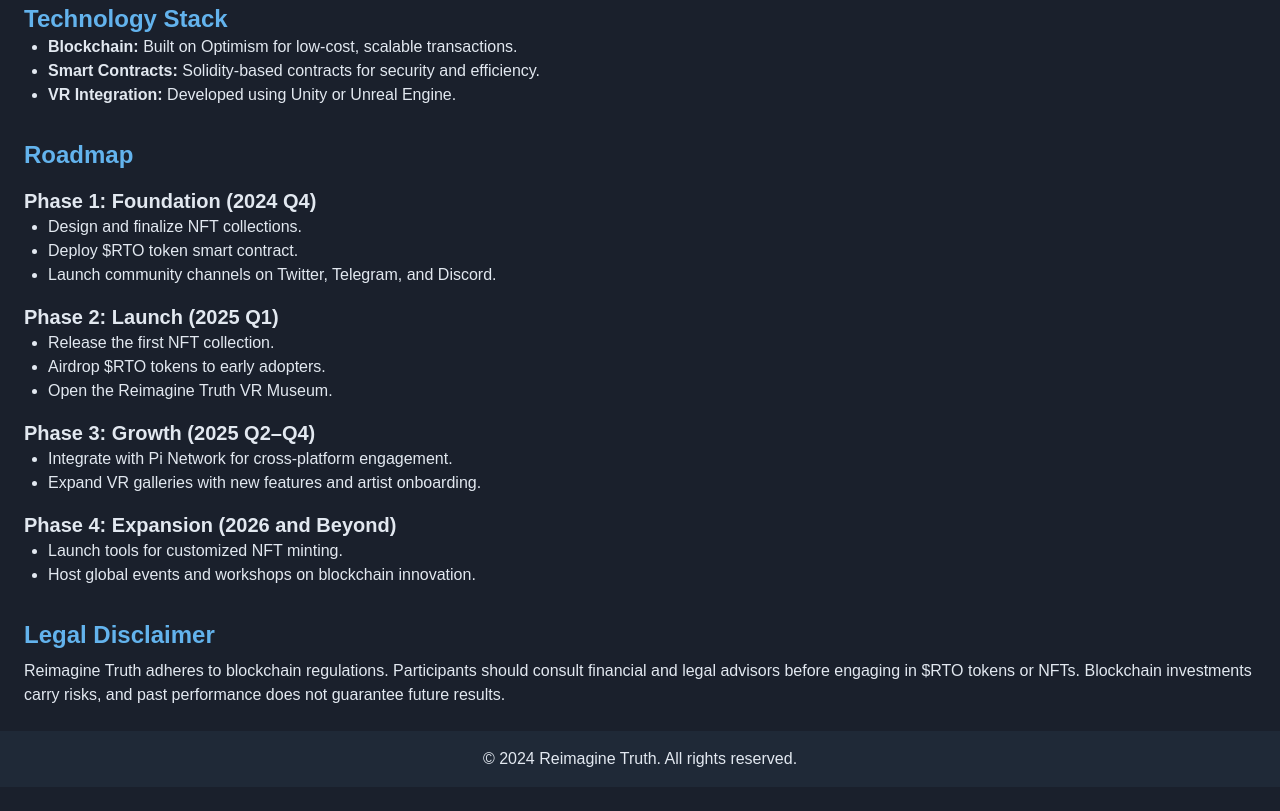
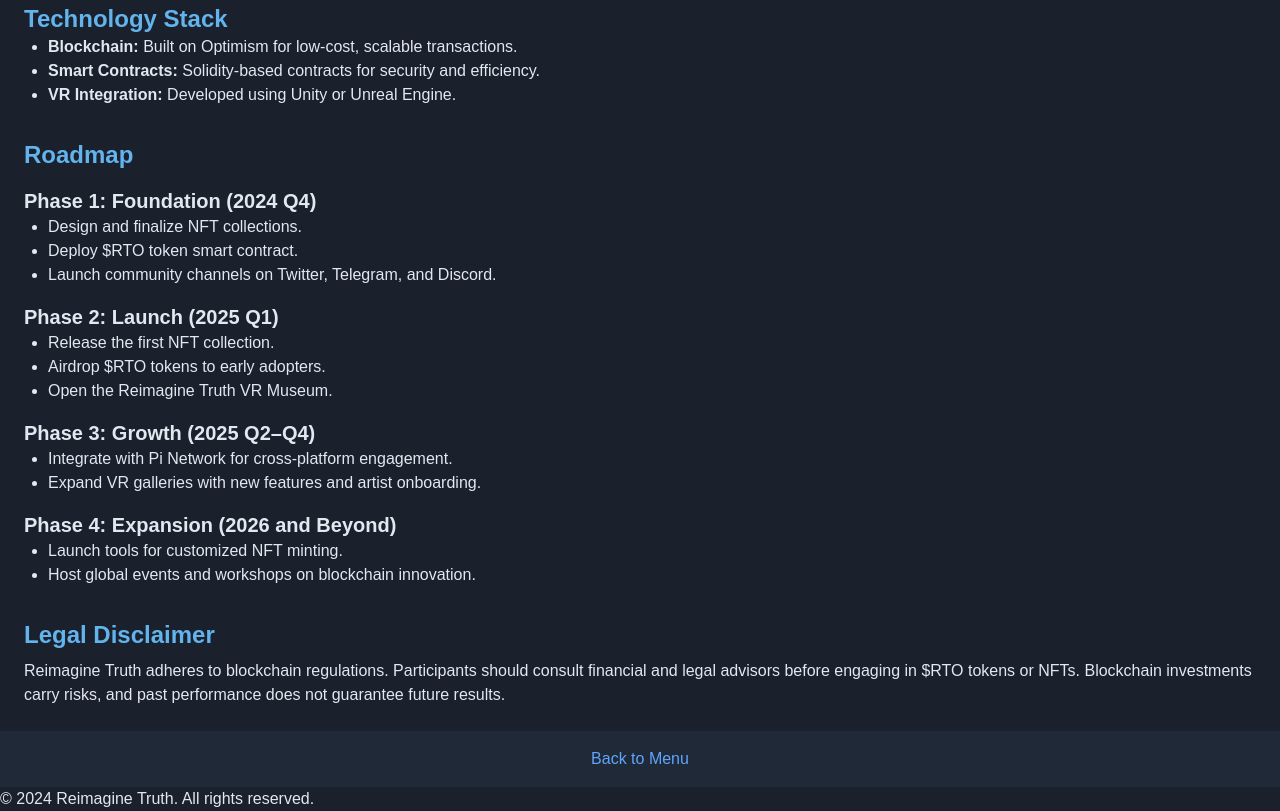
Before and after one commit to ReimagineTruth/Main-Navigation-Menu-HTML-, a plain HTML site: page about.html in a window 1280 px wide. Shown: the part 1073-1884 px from the top of the page. Before the commit the page ends 1860 px from the top, so only its background shows below. Drawn offline with nearby package versions, Linux system fonts and the light colour scheme.

Commit message:
Update about.html

```diff
--- a/about.html
+++ b/about.html
@@ -114,6 +114,8 @@
     </main>
 
     <footer class="bg-gray-800 p-4 text-center">
+        <a href="index.html" class="text-blue-400">Back to Menu</a>
+    </footer>
         <p>© 2024 Reimagine Truth. All rights reserved.</p>
     </footer>
 </body>
```
